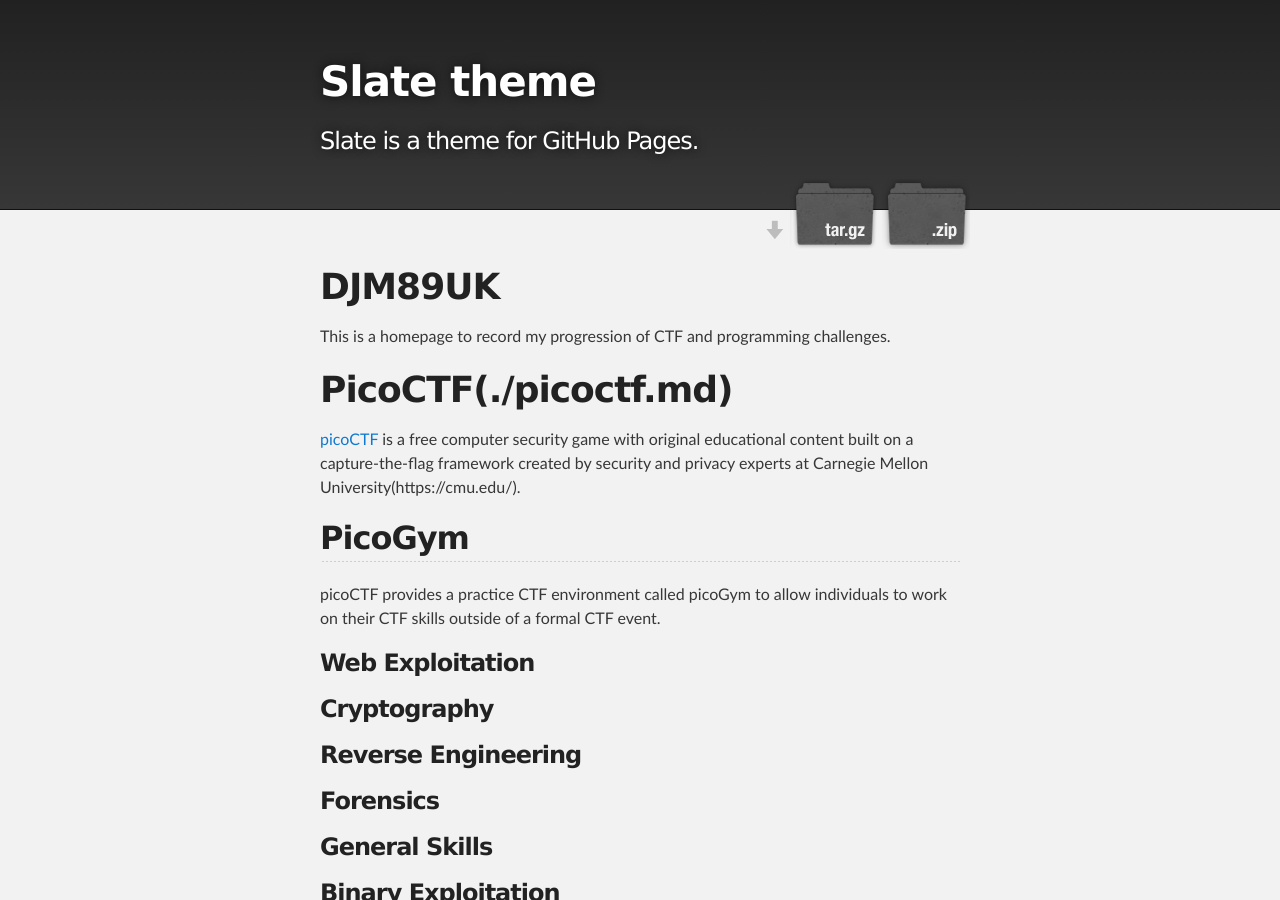
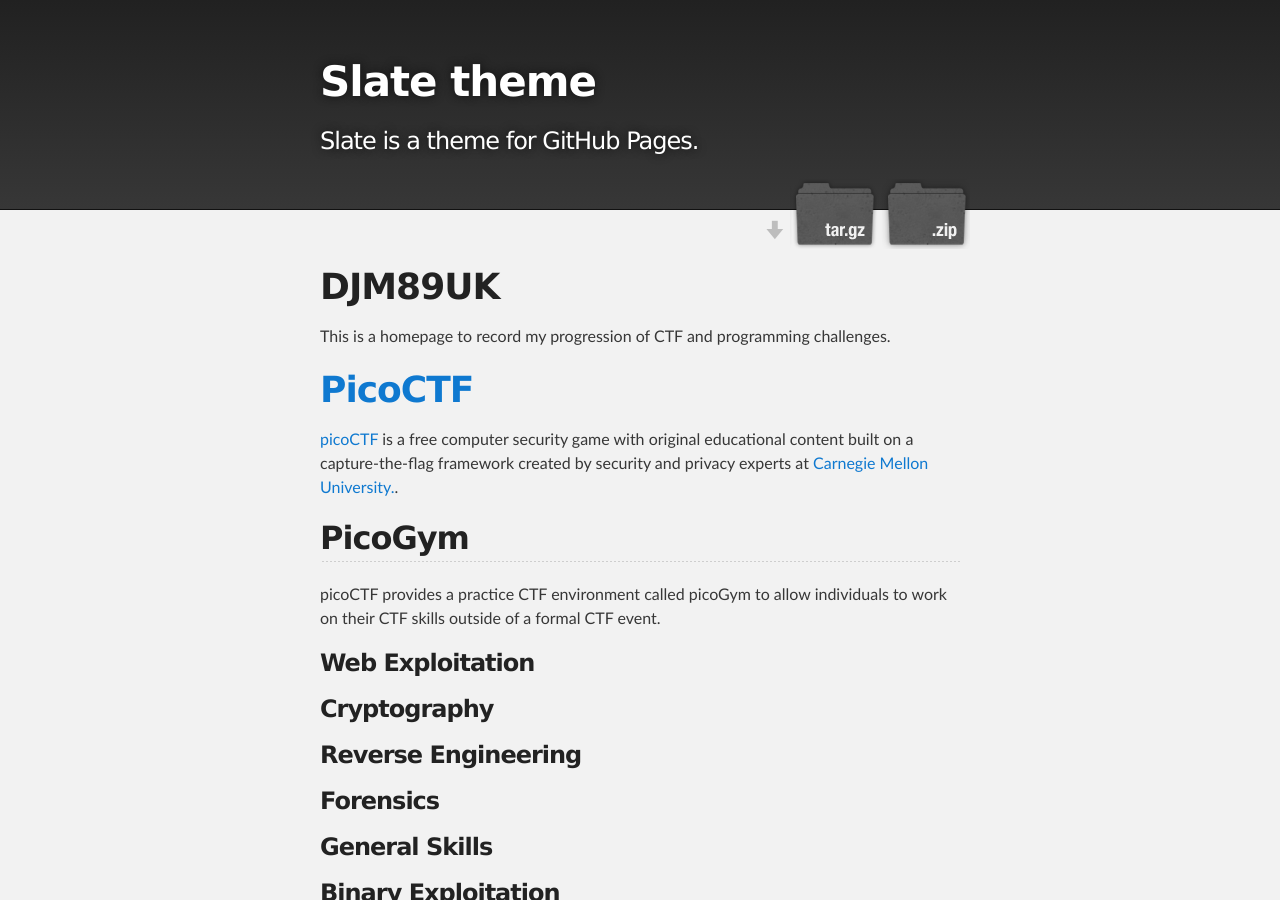
Before and after one commit to djm89uk/djm89uk.github.io, a Jekyll site: the page built from index.md, in a window 1280 px wide and 900 px high. Built offline with Jekyll 4.4.1, drawn with Linux system fonts in a browser that asks for light colours; our own code applies the rules of GitHub Pages for plain Markdown files.

Commit message:
Update index.md

```diff
--- a/index.md
+++ b/index.md
@@ -4,9 +4,9 @@ layout: default
 # DJM89UK
 This is a homepage to record my progression of CTF and programming challenges.
 
-# PicoCTF(./picoctf.md)
+# [PicoCTF](./picoctf.md)
 
-[picoCTF](https://picoctf.org/) is a free computer security game with original educational content built on a capture-the-flag framework created by security and privacy experts at Carnegie Mellon University(https://cmu.edu/).
+[picoCTF](https://picoctf.org/) is a free computer security game with original educational content built on a capture-the-flag framework created by security and privacy experts at [Carnegie Mellon University.](https://cmu.edu/).
 
 ## PicoGym
 
```
